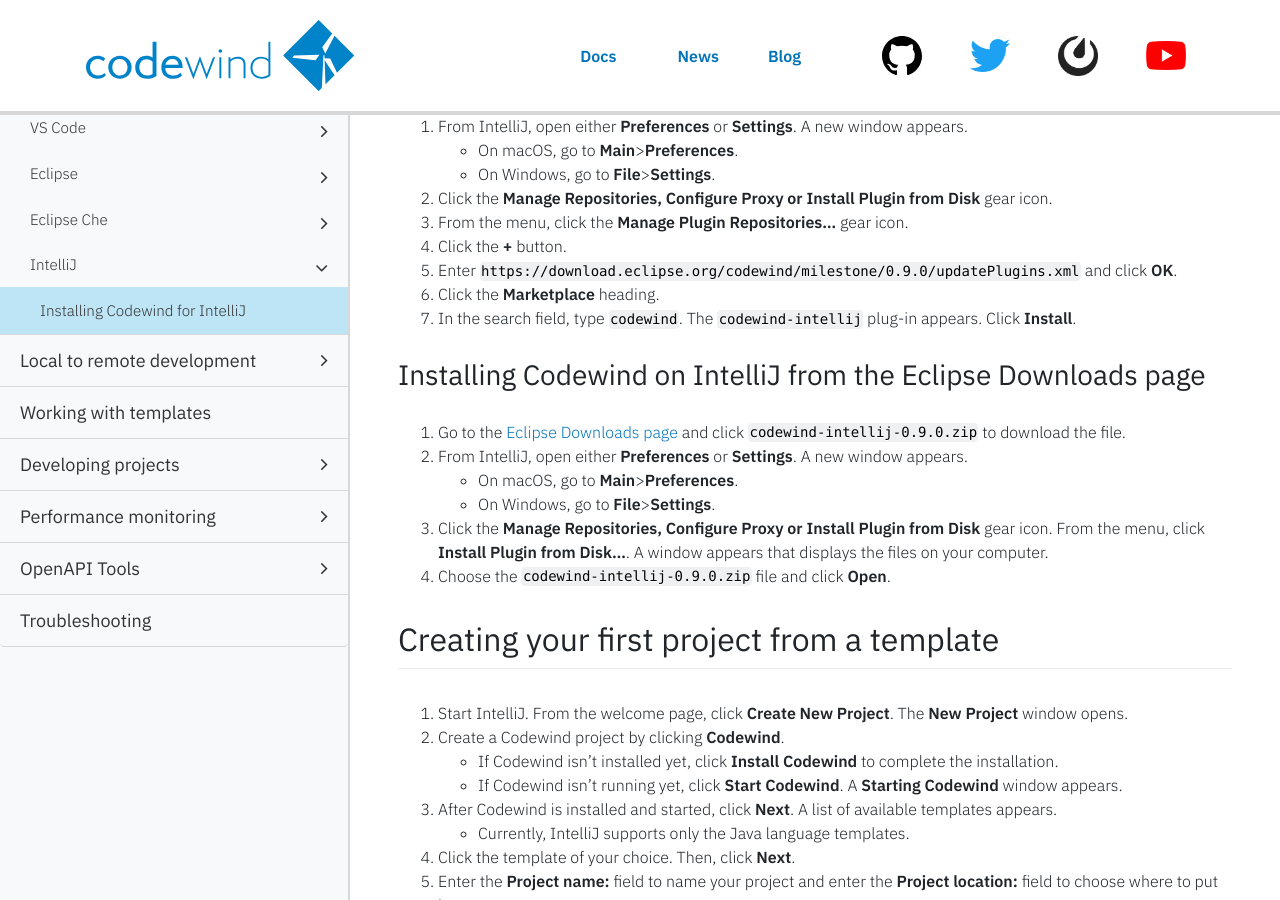
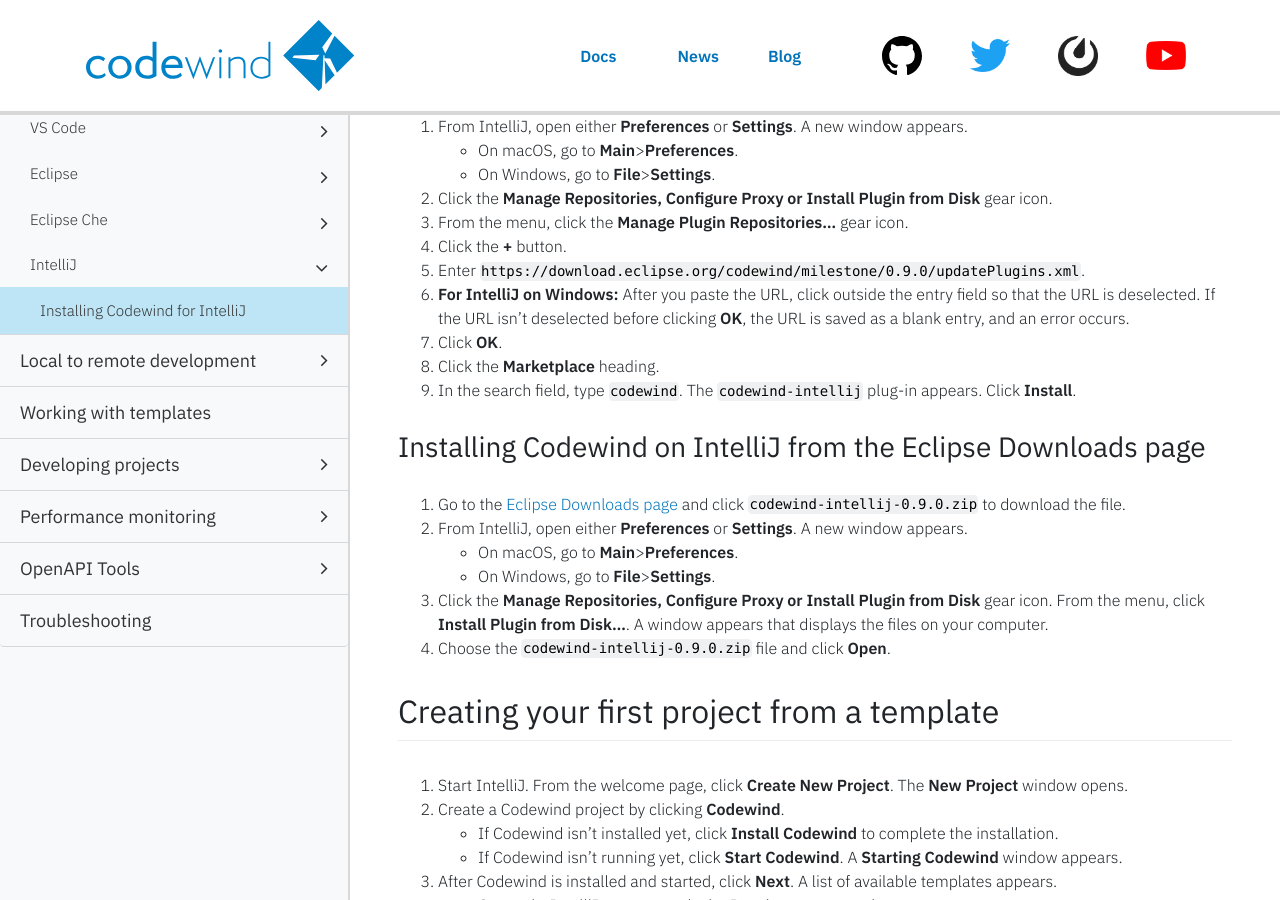
Before and after one commit to eclipse-archived/codewind-docs, a Jekyll site: the page built from docs/_documentations/mdt-intellij-getting-started.md, in a window 1280 px wide and 900 px high, scrolled down 674 px. Built offline with Jekyll 4.4.1, drawn with Linux system fonts in a browser that asks for light colours; nearby versions of some CDN libraries; comment, search, counter and statistics services are not loaded.

Commit message:
Adding note about IntelliJ on Windows
PR for issue https://github.com/eclipse/codewind/issues/2197

```diff
--- a/docs/_documentations/mdt-intellij-getting-started.md
+++ b/docs/_documentations/mdt-intellij-getting-started.md
@@ -26,9 +26,11 @@ Complete the prerequisites and choose to install Codewind on IntelliJ with eithe
 2. Click the **Manage Repositories, Configure Proxy or Install Plugin from Disk** gear icon.
 3. From the menu, click the **Manage Plugin Repositories...** gear icon.
 4. Click the **+** button.
-5. Enter `https://download.eclipse.org/codewind/milestone/0.9.0/updatePlugins.xml` and click **OK**.
-6. Click the **Marketplace** heading.
-7. In the search field, type `codewind`. The `codewind-intellij` plug-in appears. Click **Install**.
+5. Enter `https://download.eclipse.org/codewind/milestone/0.9.0/updatePlugins.xml`.
+6. **For IntelliJ on Windows:** After you paste the URL, click outside the entry field so that the URL is deselected. If the URL isn't deselected before clicking **OK**, the URL is saved as a blank entry, and an error occurs.
+7. Click **OK**.
+8. Click the **Marketplace** heading.
+9. In the search field, type `codewind`. The `codewind-intellij` plug-in appears. Click **Install**.
 
 ### Installing Codewind on IntelliJ from the Eclipse Downloads page
 1. Go to the [Eclipse Downloads page](https://download.eclipse.org/codewind/milestone/0.9.0/codewind-intellij-0.9.0.zip) and click `codewind-intellij-0.9.0.zip` to download the file.
```
